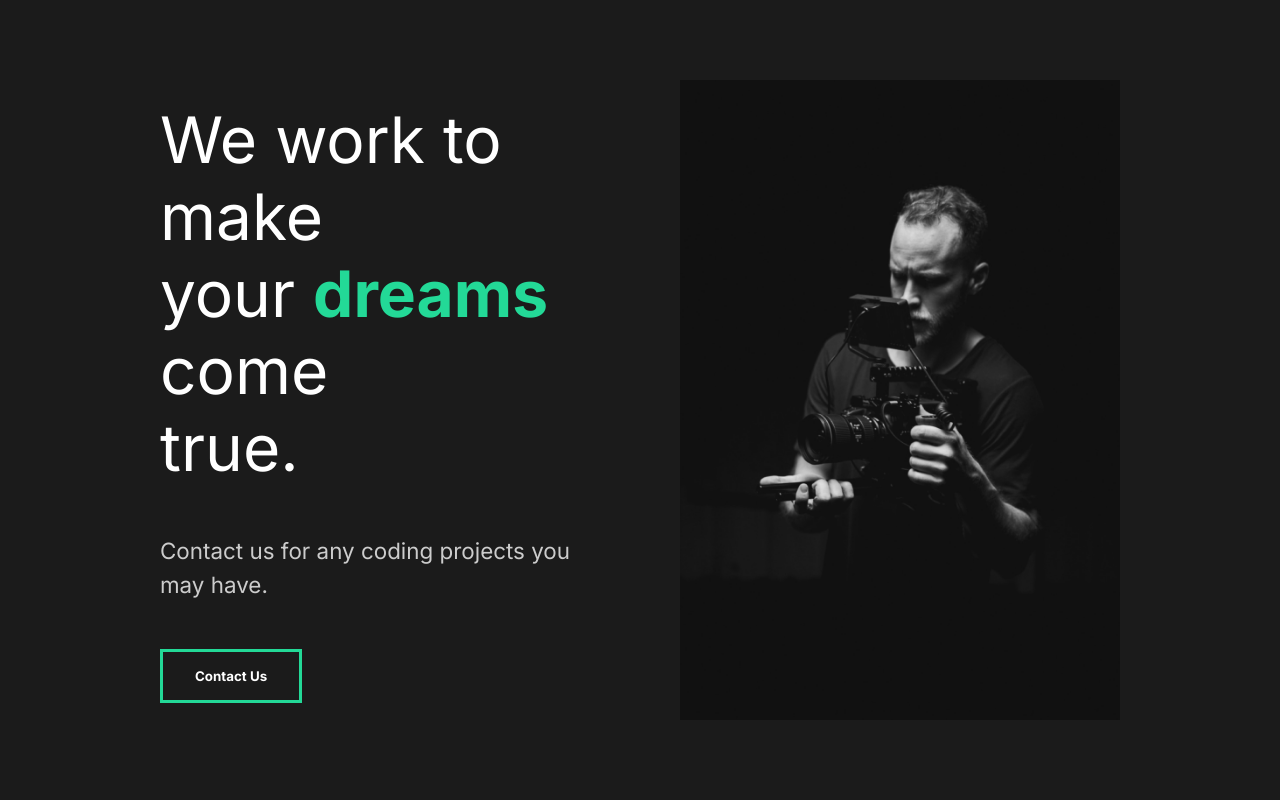
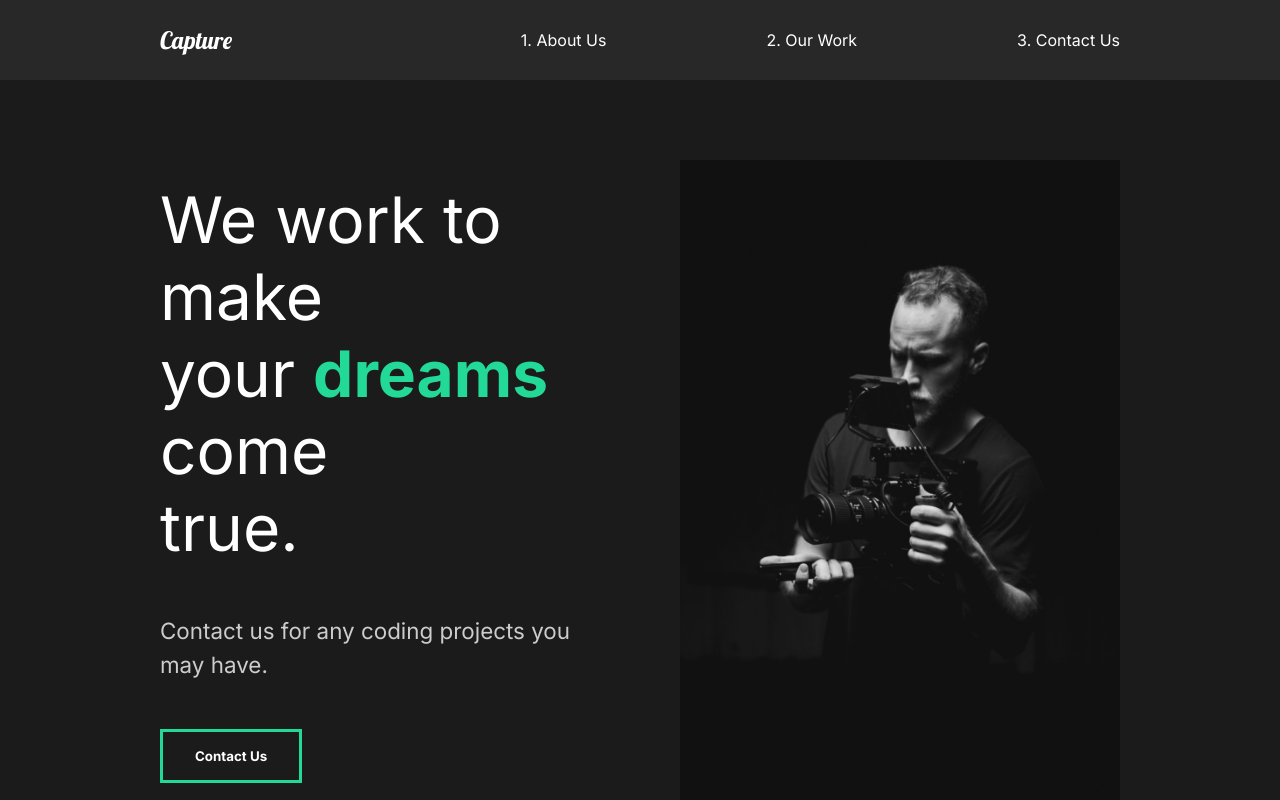
Before and after one commit to Beekasha/dev-portfolio-react, a React (Create React App) app: page / in a window 1280 px wide. Shown: the top 800 px of the page. Built offline with nearby package versions, Linux system fonts and the light colour scheme.

Commit message:
created nav

```diff
--- a/src/App.js
+++ b/src/App.js
@@ -1,11 +1,13 @@
 //global styling
 import GlobalStyle from './components/GlobalStyle'
 import AboutUs from './pages/AboutUs'
+import Nav from './components/Nav'
 
 function App() {
   return (
     <div className="App">
       <GlobalStyle />
+      <Nav />
       <AboutUs />
     </div>
   );
--- /dev/null
+++ b/src/components/Nav.js
@@ -0,0 +1,49 @@
+import styled from 'styled-components';
+
+const Nav = () => {
+    return(
+        <StyledNav>
+            <h1><a id="logo" href="#">Capture</a></h1>
+            <ul>
+                <li>
+                    <a href="#">1. About Us</a>
+                </li>
+                <li>
+                    <a href="#">2. Our Work</a>
+                </li>
+                <li>
+                    <a href="#">3. Contact Us</a>
+                </li>
+            </ul>
+        </StyledNav>
+    )
+}
+
+const StyledNav = styled.nav`
+    min-height: 10vh;
+    display: flex;
+    margin: auto;
+    justify-content: space-between;
+    align-items: center;
+    padding: 1rem 10rem;
+    background: #282828;
+    a{
+        color: white;
+        text-decoration: none;
+    }
+    ul{
+        display: flex;
+        list-style: none;
+    }
+    #logo{
+        font-size: 1.5rem;
+        font-family: "Lobster", cursive;
+        font-weight: lighter;
+    }
+    li{
+        padding-left: 10rem;
+        position: relative;
+    }
+`
+
+export default Nav;
```
Also changed, not shown: 1 other file (tests, documents, lock files or other folders).
